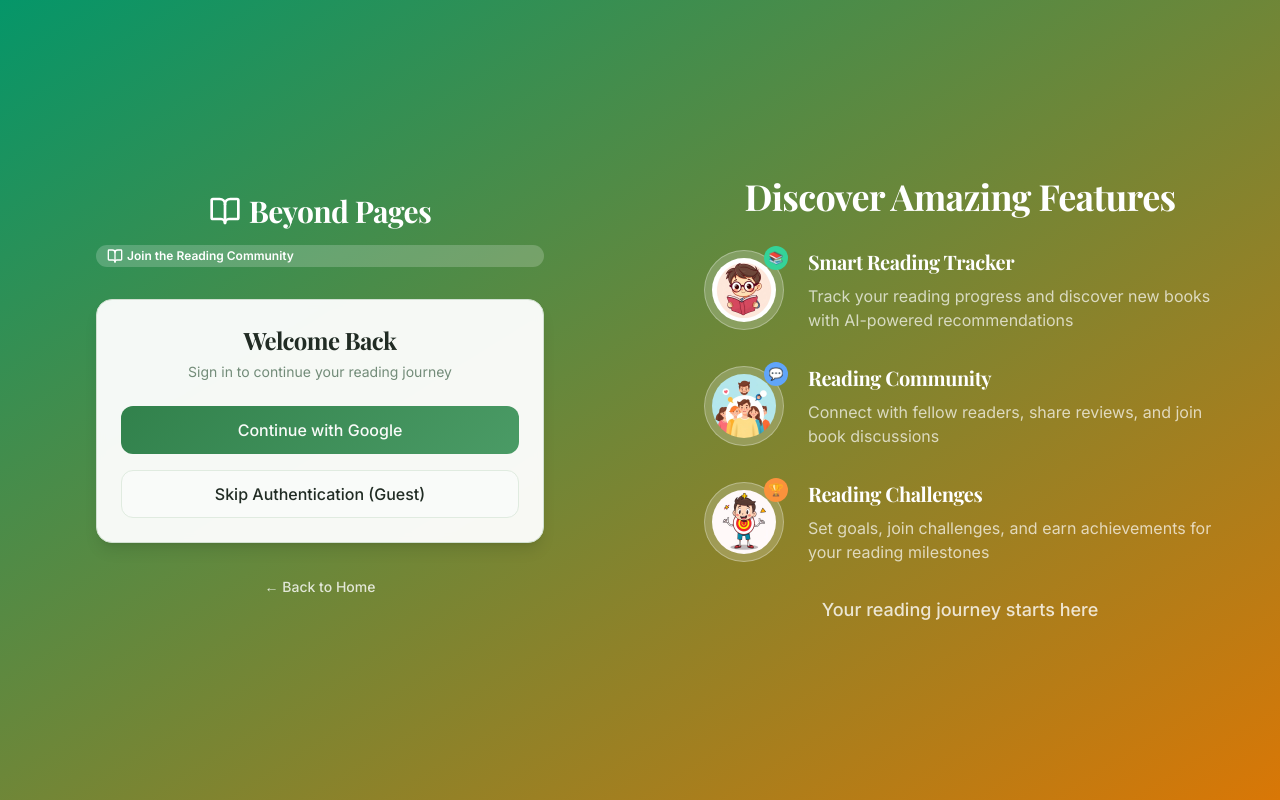
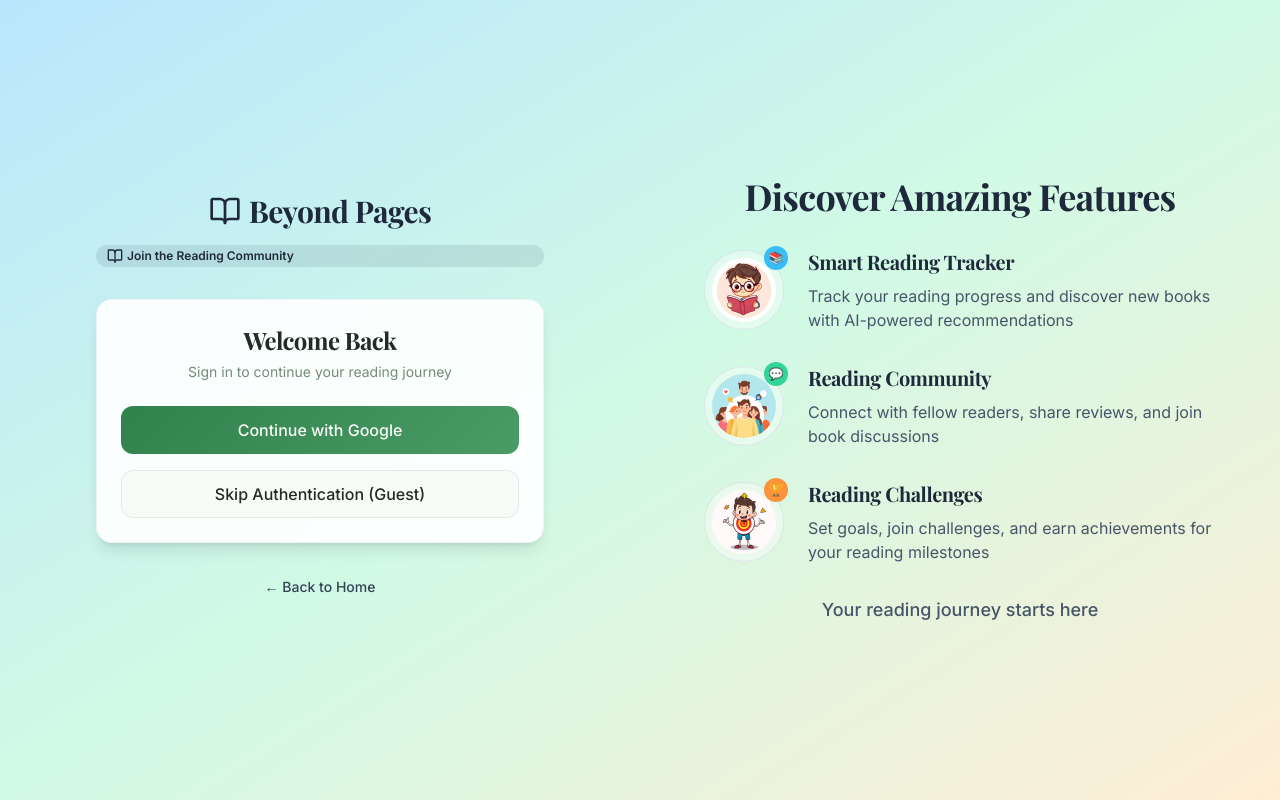
Before and after one commit to AnirudhKasibhatla/beyond-pages, a React (Vite) app: page /auth in a window 1280 px wide. Built offline with nearby package versions, Linux system fonts and the light colour scheme.

Commit message:
Refactor: Update auth page colors

```diff
--- a/src/pages/Auth.tsx
+++ b/src/pages/Auth.tsx
@@ -55,7 +55,7 @@ const Auth = () => {
   };
 
   return (
-    <div className="min-h-screen bg-gradient-to-br from-emerald-600 to-amber-600">
+    <div className="min-h-screen bg-gradient-to-br from-sky-200 via-emerald-100 to-orange-100">
       {/* Desktop Layout */}
       <div className="hidden lg:grid lg:grid-cols-2 min-h-screen">
         {/* Left Side - Authentication */}
@@ -63,15 +63,15 @@ const Auth = () => {
           <div className="w-full max-w-md">
             <div className="text-center mb-8">
               <div className="flex items-center justify-center gap-2 mb-4">
-                <BookOpen className="h-8 w-8 text-white" />
-                <h1 className="text-3xl font-bold text-white">Beyond Pages</h1>
+                <BookOpen className="h-8 w-8 text-slate-800" />
+                <h1 className="text-3xl font-bold text-slate-800">Beyond Pages</h1>
               </div>
-              <Badge variant="secondary" className="bg-white/20 text-white flex items-center gap-1">
+              <Badge variant="secondary" className="bg-slate-800/10 text-slate-800 flex items-center gap-1">
                 <BookOpen className="h-4 w-4" /> Join the Reading Community
               </Badge>
             </div>
 
-            <Card className="shadow-lg bg-white/95 backdrop-blur-sm">
+            <Card className="shadow-lg bg-white/90 backdrop-blur-sm border-slate-200/50">
               <CardHeader className="text-center">
                 <CardTitle className="text-2xl">Welcome Back</CardTitle>
                 <CardDescription>
@@ -101,7 +101,7 @@ const Auth = () => {
               <Button
                 variant="ghost"
                 onClick={() => navigate('/')}
-                className="text-white/80 hover:text-white"
+                className="text-slate-700 hover:text-slate-800"
               >
                 ← Back to Home
               </Button>
@@ -112,13 +112,13 @@ const Auth = () => {
         {/* Right Side - Features */}
         <div className="flex items-center justify-center p-8">
           <div className="text-center max-w-lg">
-            <h2 className="text-4xl font-bold text-white mb-8">Discover Amazing Features</h2>
+            <h2 className="text-4xl font-bold text-slate-800 mb-8">Discover Amazing Features</h2>
 
             <div className="grid grid-cols-1 gap-8 mb-8">
               {/* Reading Feature */}
               <div className="flex items-center space-x-6">
                 <div className="relative">
-                  <div className="w-20 h-20 bg-white/20 rounded-full flex items-center justify-center backdrop-blur-sm border border-white/30">
+                  <div className="w-20 h-20 bg-white/40 rounded-full flex items-center justify-center backdrop-blur-sm border border-slate-300/50">
                     <img
                       src={readingCharacter}
                       alt="Reading character"
@@ -128,22 +128,22 @@ const Auth = () => {
                         e.currentTarget.nextElementSibling?.classList.remove('hidden');
                       }}
                     />
-                    <BookOpen className="h-8 w-8 text-white hidden" />
+                    <BookOpen className="h-8 w-8 text-slate-600 hidden" />
                   </div>
-                  <div className="absolute -top-1 -right-1 w-6 h-6 bg-emerald-400 rounded-full flex items-center justify-center">
+                  <div className="absolute -top-1 -right-1 w-6 h-6 bg-sky-400 rounded-full flex items-center justify-center">
                     <span className="text-xs font-bold text-white">📚</span>
                   </div>
                 </div>
                 <div className="text-left">
-                  <h3 className="text-xl font-semibold text-white mb-2">Smart Reading Tracker</h3>
-                  <p className="text-white/70">Track your reading progress and discover new books with AI-powered recommendations</p>
+                  <h3 className="text-xl font-semibold text-slate-800 mb-2">Smart Reading Tracker</h3>
+                  <p className="text-slate-600">Track your reading progress and discover new books with AI-powered recommendations</p>
                 </div>
               </div>
 
               {/* Community Feature */}
               <div className="flex items-center space-x-6">
                 <div className="relative">
-                  <div className="w-20 h-20 bg-white/20 rounded-full flex items-center justify-center backdrop-blur-sm border border-white/30">
+                  <div className="w-20 h-20 bg-white/40 rounded-full flex items-center justify-center backdrop-blur-sm border border-slate-300/50">
                     <img
                       src={communityCharacter}
                       alt="Community character"
@@ -155,20 +155,20 @@ const Auth = () => {
                     />
                     <span className="text-2xl hidden">👥</span>
                   </div>
-                  <div className="absolute -top-1 -right-1 w-6 h-6 bg-blue-400 rounded-full flex items-center justify-center">
+                  <div className="absolute -top-1 -right-1 w-6 h-6 bg-emerald-400 rounded-full flex items-center justify-center">
                     <span className="text-xs font-bold text-white">💬</span>
                   </div>
                 </div>
                 <div className="text-left">
-                  <h3 className="text-xl font-semibold text-white mb-2">Reading Community</h3>
-                  <p className="text-white/70">Connect with fellow readers, share reviews, and join book discussions</p>
+                  <h3 className="text-xl font-semibold text-slate-800 mb-2">Reading Community</h3>
+                  <p className="text-slate-600">Connect with fellow readers, share reviews, and join book discussions</p>
                 </div>
               </div>
 
               {/* Challenges Feature */}
               <div className="flex items-center space-x-6">
                 <div className="relative">
-                  <div className="w-20 h-20 bg-white/20 rounded-full flex items-center justify-center backdrop-blur-sm border border-white/30">
+                  <div className="w-20 h-20 bg-white/40 rounded-full flex items-center justify-center backdrop-blur-sm border border-slate-300/50">
                     <img
                       src={challengeCharacter}
                       alt="Challenge character"
@@ -185,13 +185,13 @@ const Auth = () => {
                   </div>
                 </div>
                 <div className="text-left">
-                  <h3 className="text-xl font-semibold text-white mb-2">Reading Challenges</h3>
-                  <p className="text-white/70">Set goals, join challenges, and earn achievements for your reading milestones</p>
+                  <h3 className="text-xl font-semibold text-slate-800 mb-2">Reading Challenges</h3>
+                  <p className="text-slate-600">Set goals, join challenges, and earn achievements for your reading milestones</p>
                 </div>
               </div>
             </div>
 
-            <p className="text-lg text-white/80 font-medium">Your reading journey starts here</p>
+            <p className="text-lg text-slate-600 font-medium">Your reading journey starts here</p>
           </div>
         </div>
       </div>
@@ -201,15 +201,15 @@ const Auth = () => {
         <div className="w-full max-w-md">
           <div className="text-center mb-8">
             <div className="flex items-center justify-center gap-2 mb-4">
-              <BookOpen className="h-8 w-8 text-white" />
-              <h1 className="text-3xl font-bold text-white">Beyond Pages</h1>
+              <BookOpen className="h-8 w-8 text-slate-800" />
+              <h1 className="text-3xl font-bold text-slate-800">Beyond Pages</h1>
             </div>
-            <Badge variant="secondary" className="bg-white/20 text-white flex items-center gap-1">
+            <Badge variant="secondary" className="bg-slate-800/10 text-slate-800 flex items-center gap-1">
               <BookOpen className="h-4 w-4" /> Join the Reading Community
             </Badge>
           </div>
 
-          <Card className="shadow-lg bg-white/95 backdrop-blur-sm">
+          <Card className="shadow-lg bg-white/90 backdrop-blur-sm border-slate-200/50">
             <CardHeader className="text-center">
               <CardTitle className="text-2xl">Welcome Back</CardTitle>
               <CardDescription>
@@ -239,7 +239,7 @@ const Auth = () => {
             <Button
               variant="ghost"
               onClick={() => navigate('/')}
-              className="text-white/80 hover:text-white"
+              className="text-slate-700 hover:text-slate-800"
             >
               ← Back to Home
             </Button>
```
